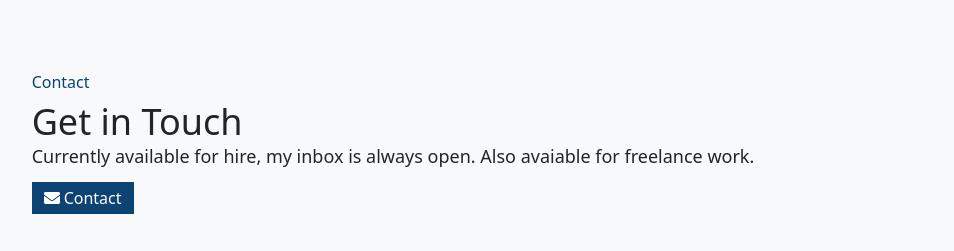
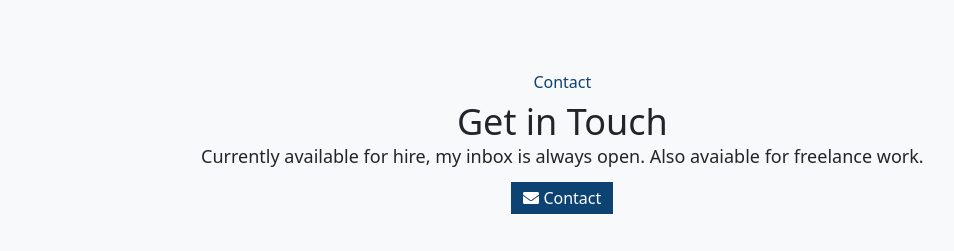
Before and after one commit to dev-rome/v3, a Next.js app: page /home in a window 1280 px wide. Shown: the part 2267-2518 px from the top of the page, without its empty margins (171-1125 px from the left). Built offline with nearby package versions, Linux system fonts and the light colour scheme.

Commit message:
center items, and cleaned up code

```diff
--- a/src/components/contact/Contact.tsx
+++ b/src/components/contact/Contact.tsx
@@ -4,6 +4,7 @@ import { FaEnvelope } from "react-icons/fa";
 function Contact() {
   return (
     <section id="contact" className="pb-10">
+      <div className="text-center">
         <h2 className="text-[#0D4373] dark:text-[#7AB9F0] text-md mb-2">
           Contact
         </h2>
@@ -11,8 +12,8 @@ function Contact() {
           Get in Touch
         </h3>
         <p className="text-[#212529] dark:text-[#f8f9fa] md:text-lg mb-3">
-        Currently available for hire, my inbox is always open. Also avaiable for
-        freelance work.
+          Currently available for hire, my inbox is always open. Also avaiable
+          for freelance work.
         </p>
         <motion.a
           className="inline-flex items-center gap-1 text-white bg-[#0D4373] dark:bg-[#7AB9F0] py-1 px-3"
@@ -25,6 +26,7 @@ function Contact() {
           </span>
           Contact
         </motion.a>
+      </div>
     </section>
   );
 }
```
Lines whose indentation alone changed are shown as unchanged.
